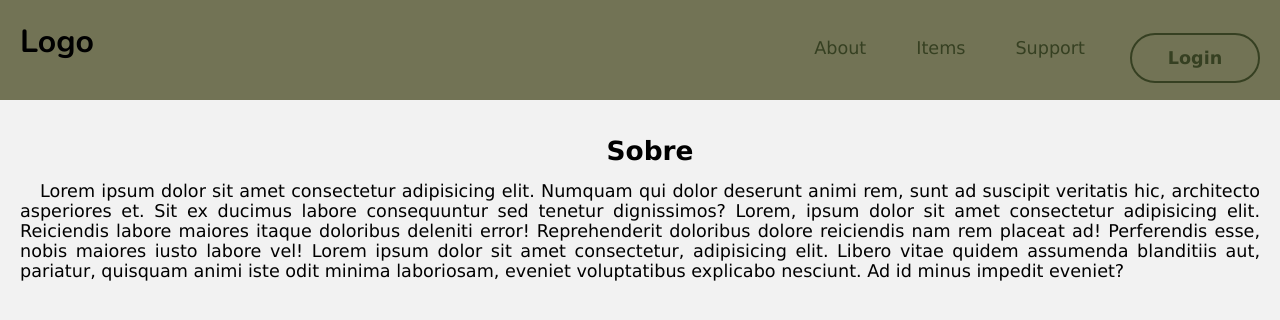
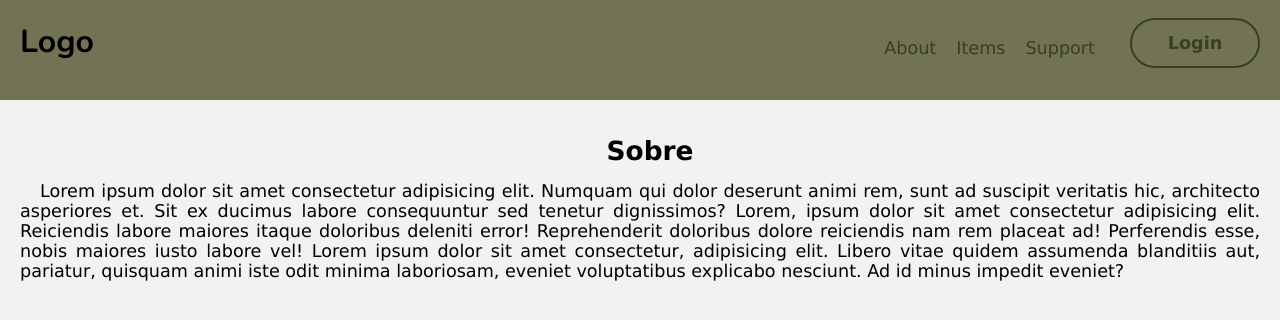
Before and after one commit to MuriloCeconello/futuros-projetos, a plain HTML site: page projeto-001/index.html in a window 1280 px wide. Drawn offline with nearby package versions, Linux system fonts and the light colour scheme.

Commit message:
update media-query.css

```diff
--- a/projeto-001/media-query.css
+++ b/projeto-001/media-query.css
@@ -40,15 +40,22 @@
         display: flex;
         flex-direction: row;
         justify-content: flex-end;
-    }
-
-    menu {
-        display: flex;
-        flex-direction: row;
-        justify-content: flex-end;
         align-items: flex-start;
         margin-top: -50px;
     }
+
+    .pos a{
+        margin-right: 180px;
+    }
+
+    .pos input{
+        margin-top: 5px;
+    }
+
+    menu{
+        display: block;
+    }
+
 
     menu a {
         position: relative;
@@ -56,7 +63,7 @@
         color: var(--cor1);
         text-decoration: none;
         font-weight: 500;
-        margin-left: 40px;
+        margin-left: -170px;
         border: 0;
         width: auto;
         background-color: transparent;
```
